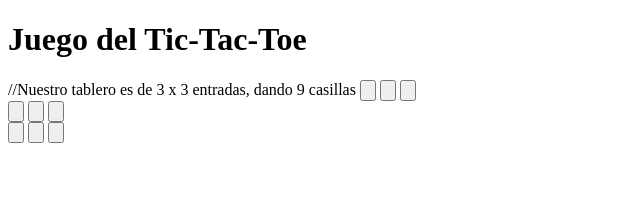
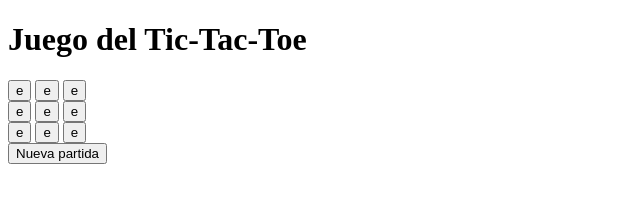
Before and after one commit to GeraldineCh/Tic-Tac-Toe, a plain HTML site: page index.html in a window 1280 px wide. Shown: the whole page, without its empty margins (0-640 px from the left). Drawn offline with Linux system fonts and the light colour scheme.

Commit message:
Cambio en tablero

```diff
--- a/index.html
+++ b/index.html
@@ -7,19 +7,18 @@
   <body>
     <h1>Juego del Tic-Tac-Toe</h1>
     <div class="tablero">
-      //Nuestro tablero es de 3 x 3 entradas, dando 9 casillas
-      <input type="button" id="casilla1" class="espacio" />
-      <input type="button" id="casilla2" class="espacio" />
-      <input type="button" id="casilla3" class="espacio" />
+      <input type="button" id="casilla1" class="espacio" value="e"/>
+      <input type="button" id="casilla2" class="espacio" value="e"/>
+      <input type="button" id="casilla3" class="espacio" value="e"/>
       <br>
-      <input type="button" id="casilla4" class="espacio" />
-      <input type="button" id="casilla5" class="espacio" />
-      <input type="button" id="casilla6" class="espacio" />
+      <input type="button" id="casilla4" class="espacio" value="e"/>
+      <input type="button" id="casilla5" class="espacio" value="e"/>
+      <input type="button" id="casilla6" class="espacio" value="e"/>
       <br>
-      <input type="button" id="casilla7" class="espacio" />
-      <input type="button" id="casilla8" class="espacio" />
-      <input type="button" id="casilla9" class="espacio" />
+      <input type="button" id="casilla7" class="espacio" value="e"/>
+      <input type="button" id="casilla8" class="espacio" value="e"/>
+      <input type="button" id="casilla9" class="espacio" value="e"/>
     </div>
-
+    <div><input type="button" id="nuevo" class="nuevo" value="Nueva partida"></div>
   </body>
 </html>
```
